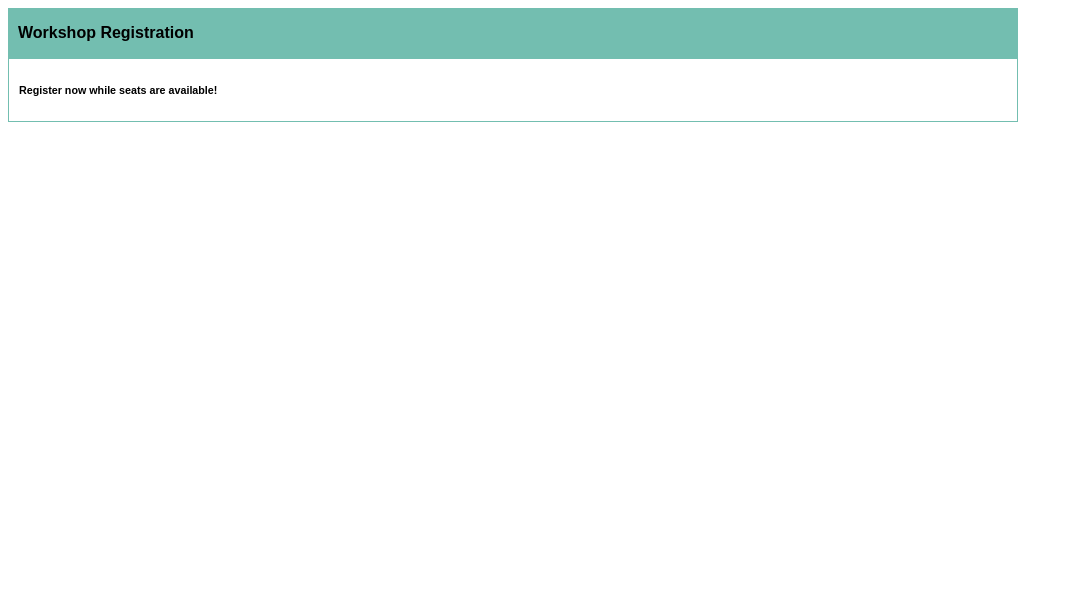
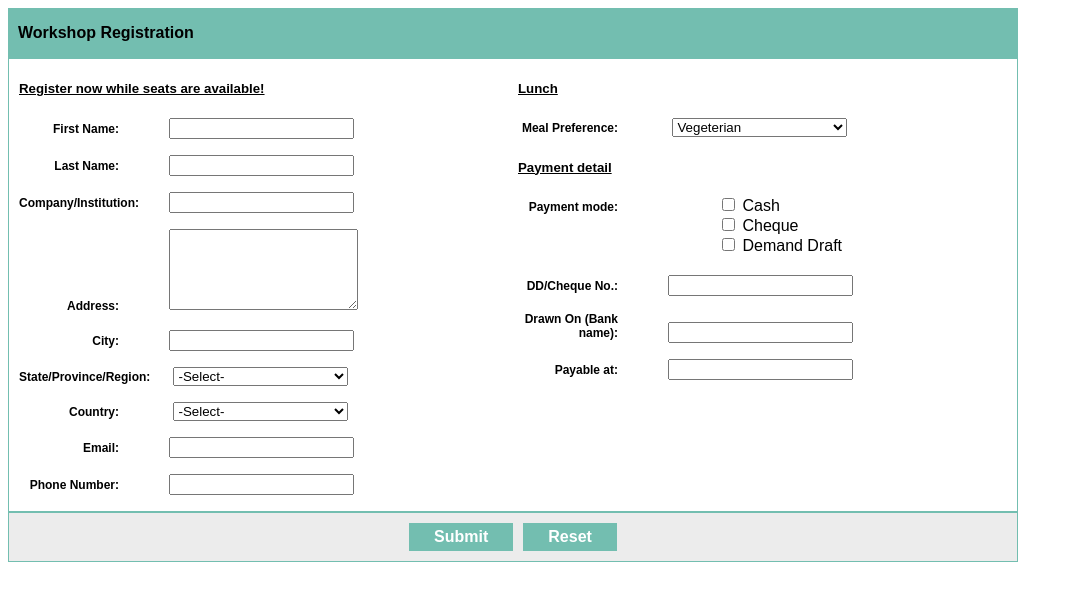
Before and after one commit to HaiDuongHuynh/yamikazeee.github.io, a plain HTML site: page lab4.html in a window 1280 px wide. Shown: the whole page, without its empty margins (0-1073 px from the left). Drawn offline with Linux system fonts and the light colour scheme.

Commit message:
update lab 4

```diff
--- a/lab4.html
+++ b/lab4.html
@@ -10,7 +10,65 @@
         <p>Workshop Registration</p>
     </div>
     <div class="middle">
-        <h6>Register now while seats are available!</h6>
+
+        <div class="column">
+            <h5>Register now while seats are available!</h5>
+        <label for="fname">First Name: </label><input type="text" name="fname">
+        <p></p>
+        <label for="lname">Last Name: </label><input type="text" name="lname">
+        <p></p>
+        <label for="company">Company/Institution: </label><input type="text" name="company">
+        <p></p>
+        <label for="address">Address: </label><textarea rows="5" cols="21"></textarea>
+        <p></p>
+        <label for="city">City: </label><input type="text" name="city">
+        <p></p>
+        <label for="state">State/Province/Region: </label>
+        <select name="state" id="state">
+            <option>-Select-</option>
+            <option>Iowa</option>
+            <option>Texas</option>
+            <option>Florida</option>
+        </select>
+        <p></p>
+        <label for="state">Country: </label>
+        <select name="country" id="country">
+            <option>-Select-</option>
+            <option>Japan</option>
+            <option>Vietnam</option>
+            <option>United States</option>
+        </select>
+        <p></p>
+        <label for="email">Email: </label><input type="text" name="email">
+        <p></p>
+        <label for="phone">Phone Number: </label><input type="text" name="phone">
+            <p></p>
+        </div>
+
+        <div class="column">
+            <h5>Lunch</h5>
+            <label for="meal">Meal Preference: </label>
+            <select name="meal" id="meal">
+                <option>Vegeterian</option>
+                <option>Meat</option>
+                <option>Vegan</option>
+            </select>
+            <h5>Payment detail</h5>
+            <label for="payment">Payment mode: </label>
+            <div class="item"><input type="checkbox" class="get-inline" name="payment" value="cash"/> Cash</div>
+            <div class="item"><input type="checkbox" class="get-inline" name="cheque" value="cheque"/> Cheque</div>
+            <div class="item"><input type="checkbox" class="get-inline" name="draft" value="draft"/> Demand Draft</div>
+            <label for="ddno">DD/Cheque No.: </label><input type="text" name="ddno">
+            <p></p>
+            <label for="bankName">Drawn On (Bank name): </label><input type="text" name="bankName">
+            <p></p>
+            <label for="payAt">Payable at: </label><input type="text" name="payAt">
+        </div>
+
+    </div>
+    <div class="bottom">
+        <button>Submit</button>
+        <button>Reset</button>
     </div>
 
 
--- a/styleme4.css
+++ b/styleme4.css
@@ -48,4 +48,73 @@ ol{
     border-color: #73BEB0;
     max-width: 998px;
     padding-left: 10px;
+    display: flex;
 }
+
+label{
+    display:inline-block;
+    width: 100px;
+    margin-right: 50px;
+    text-align: right;
+    font-size: 12px;
+    font-weight: bold;
+    align-items: center;
+}
+
+#state{
+    width: 175px;
+}
+
+#country{
+    width: 175px;
+}
+
+#meal{
+    width: 175px;
+}
+
+h5{
+    text-decoration: underline ;
+}
+
+
+.column {
+    flex: 50%;
+}
+
+.get-inline{
+    display:block;
+}
+
+input[type="checkbox"]{
+    display: inline;
+}
+
+.item{
+    position: relative;
+    left: 200px;
+    bottom: 20px;
+}
+
+.bottom{
+    background-color: #ececec;
+    border: 1px solid;
+    border-color: #73BEB0;
+    max-width: 988px;
+    padding: 10px;
+    display: flex;
+    justify-content: center;
+    gap: 10px;
+}
+
+button {
+    background-color: #73BEB0;
+    border: none;
+    color: white;
+    padding: 5px 25px;
+    text-align: center;
+    font-weight: bold;
+    text-decoration: none;
+    display: inline-block;
+    font-size: 16px;
+}
```
Also changed, not shown: styleme.css (line endings or trailing spaces), styleme3.css (line endings or trailing spaces).
